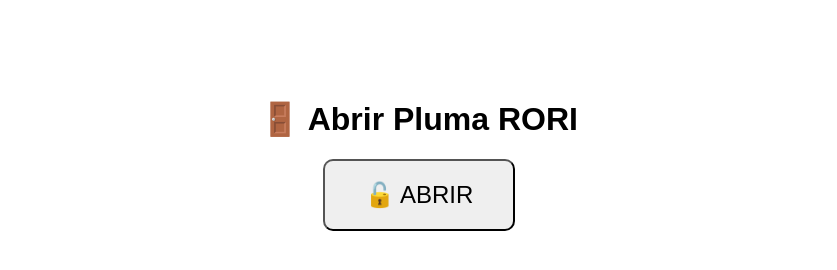
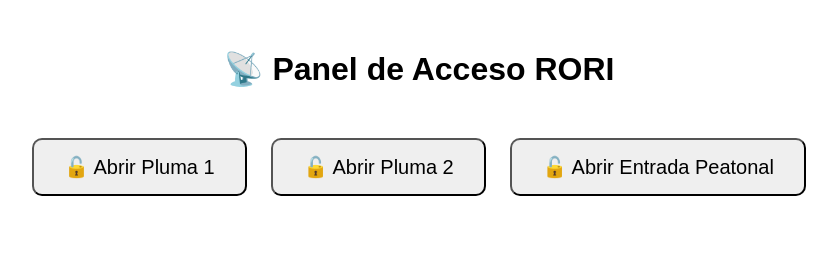
Before and after one commit to ju7lol/ju7lol.github.io, a plain HTML site: page index.html in a window 1280 px wide. Shown: the whole page, without its empty margins (221-1058 px from the left). Drawn offline with Linux system fonts and the light colour scheme.

Commit message:
Add files via upload

```diff
--- a/index.html
+++ b/index.html
@@ -2,44 +2,46 @@
 <html lang="es">
 <head>
   <meta charset="UTF-8">
-  <title>Control RORI</title>
+  <title>Panel de Control RORI</title>
   <style>
-    body { font-family: sans-serif; text-align: center; margin-top: 100px; }
-    button { font-size: 24px; padding: 20px 40px; border-radius: 10px; }
-    #resultado { margin-top: 30px; font-size: 20px; }
+    body { font-family: sans-serif; text-align: center; margin-top: 50px; }
+    h1 { margin-bottom: 40px; }
+    button {
+      font-size: 20px; margin: 10px; padding: 15px 30px;
+      border-radius: 10px; cursor: pointer;
+    }
+    .status { margin-top: 30px; font-size: 18px; }
   </style>
 </head>
 <body>
-  <h1>🚪 Abrir Pluma RORI</h1>
-  <button onclick="abrir()">🔓 ABRIR</button>
-  <div id="resultado"></div>
+  <h1>📡 Panel de Acceso RORI</h1>
+
+  <button onclick="abrir('esp32/1')">🔓 Abrir Pluma 1</button>
+  <button onclick="abrir('esp32/2')">🔓 Abrir Pluma 2</button>
+  <button onclick="abrir('esp32/3')">🔓 Abrir Entrada Peatonal</button>
+
+  <div id="status" class="status"></div>
 
   <script>
-      async function abrir() {
-    const resultado = document.getElementById("resultado");
-    resultado.textContent = "⏳ Enviando señal...";
+    async function abrir(dispositivo) {
+      const status = document.getElementById("status");
+      status.textContent = "⏳ Enviando orden a " + dispositivo + "...";
 
       try {
-      const res = await fetch("https://4190-187-134-212-233.ngrok-free.app/abrir?dispositivo=esp32/1", {
+        const res = await fetch(`https://TU_NGROK.ngrok-free.app/abrir?dispositivo=${dispositivo}`, {
           method: "POST"
         });
-
-      if (!res.ok) {
-        throw new Error("Código HTTP " + res.status);
-      }
-
         const data = await res.json();
 
         if (data.ok) {
-        resultado.textContent = "✅ Apertura exitosa: " + data.mensaje;
+          status.textContent = `✅ ${dispositivo} activado correctamente.`;
         } else {
-        resultado.textContent = "⚠️ Error: " + data.mensaje;
+          status.textContent = `❌ Error: ${data.mensaje || data.error}`;
         }
       } catch (err) {
-      resultado.textContent = "❌ No se pudo conectar: " + err.message;
+        status.textContent = "⚠️ Error de conexión: " + err.message;
       }
     }
-
   </script>
 </body>
 </html>
```
Lines whose indentation alone changed are shown as unchanged.
